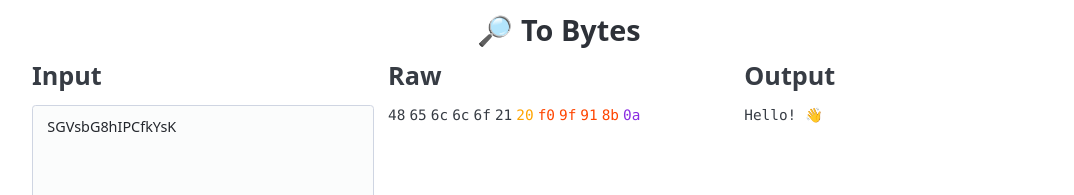
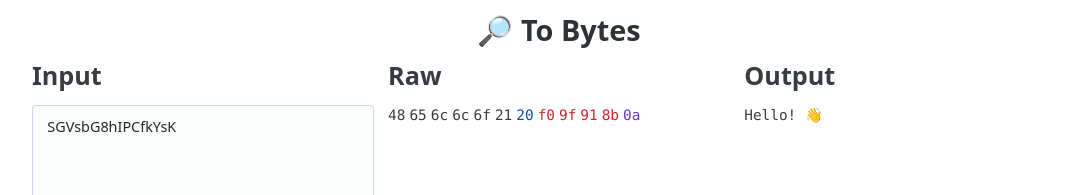
Before and after one commit to simplebitlabs/tobytes, a Vue app: page / in a window 1280 px wide. Shown: the top 195 px of the page, without its empty margins (81-1155 px from the left). Built offline with nearby package versions, Linux system fonts and the light colour scheme.

Commit message:
Color scheme refinements

```diff
--- a/src/assets/main.css
+++ b/src/assets/main.css
@@ -87,24 +87,47 @@ span.yesno {
   }
 
   .sp {
-    color: orange;
+    color: #0550ae;
   }
 
-  .sp2 {
-    color: orange;
-    text-decoration: underline orange dotted;
+  .spu {
+    color: #0550ae;
+    text-decoration: underline #0550ae dotted;
   }
 
   .tb {
-    color: rgb(113, 169, 29);
+    color: #116329;
   }
 
   .nl {
-    color: blueviolet;
+    color: #6639ba;
   }
 
   .bn {
-    color: orangered;
+    color: #cf222e;
+  }
+
+  @media (prefers-color-scheme: dark) {
+    .sp {
+      color: #79c0ff;
+    }
+
+    .spu {
+      color: #79c0ff;
+      text-decoration: underline #79c0ff dotted;
+    }
+
+    .tb {
+      color: #56d364;
+    }
+
+    .nl {
+      color: #d2a8ff;
+    }
+
+    .bn {
+      color: #ff7b72;
+    }
   }
 }
 
--- a/src/components/HexOutput.vue
+++ b/src/components/HexOutput.vue
@@ -22,7 +22,11 @@ const values = computed(() => {
 
 <template>
   <div class="hex-output" :class="{ 'hex-8-column': printCodePoints }">
-    <span v-for="(item, index) in values" :key="index" :class="valueClass(item, printASCII)">
+    <span
+      v-for="(item, index) in values"
+      :key="index"
+      :class="valueClass(item, printASCII && !printControlCharacters)"
+    >
       {{ value(item, printASCII, printControlCharacters) }}
     </span>
   </div>
--- a/src/components/hex_output_helpers.ts
+++ b/src/components/hex_output_helpers.ts
@@ -29,12 +29,12 @@ function value(b: number, ascii: boolean, ctrl: boolean): string {
   return b.toString(16).padStart(2, '0')
 }
 
-function valueClass(b: number, ascii: boolean): string {
+function valueClass(b: number, spaceUnderline: boolean): string {
   if (b >= 0x21 && b <= 0x7e) {
     // printable (but not space)
     return 'p'
   } else if (b == 0x20) {
-    return ascii ? 'sp2' : 'sp'
+    return spaceUnderline ? 'spu' : 'sp'
   } else if (b == 0x09 || b == 0x0b) {
     return 'tb'
   } else if (b == 0x0a || b == 0x0d) {
```
Also changed, not shown: 1 other file (tests, documents, lock files or other folders).
